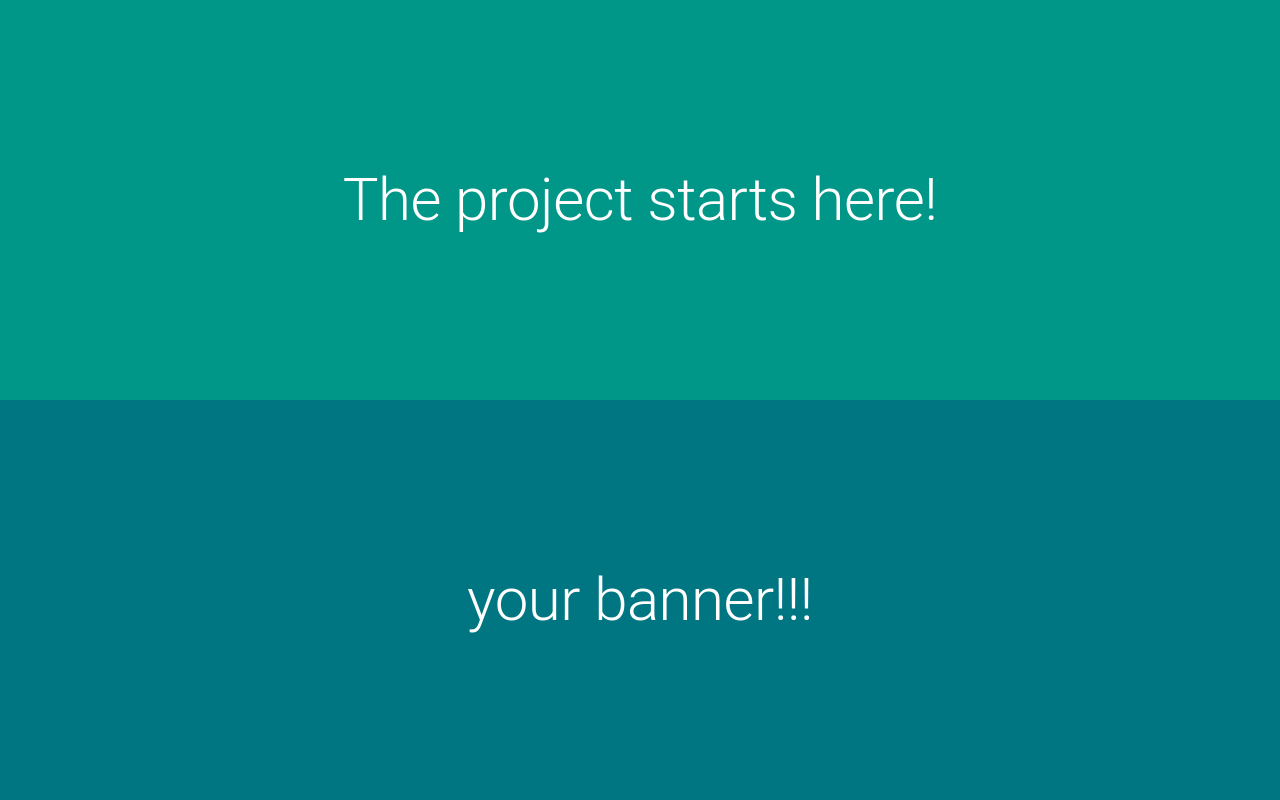
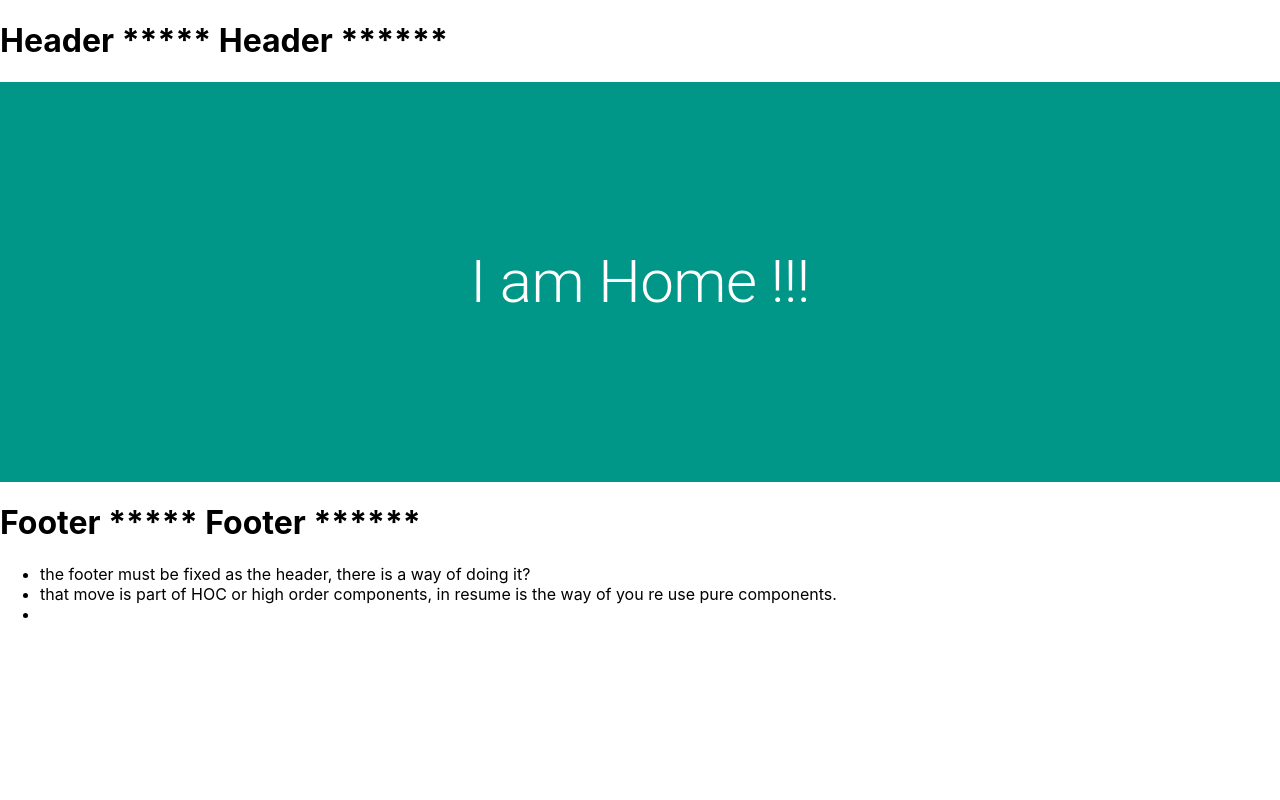
Before and after one commit to okubobarros/react_practitioner, a React (Create React App) app in the folder my-app/: page / in a window 1280 px wide. Shown: the top 800 px of the page. Built offline with nearby package versions, Linux system fonts and the light colour scheme.

Commit message:
Header and Footer fixed

```diff
--- a/my-app/src/App.js
+++ b/my-app/src/App.js
@@ -1,38 +1,15 @@
-import { Grid, Typography } from '@mui/material';
+import Home from './views/Home'
+import Footer from './components/Footer/index.js'
+import Header from './components/Header/index.js'
 
-// this is the main folder on the starter Project, react today creates a functional components
-// meaing you wont see anymore class base component for legacy code is good to understand that way of doing react.
 
 function App() {
   return (
-    // <div className="App">
-    //   <header className="App-header">
-    //     {/* <img src={logo} className="App-logo" alt="logo" /> */}
-    //     <p>
-    //       the project starts here
-    //     </p>
-    //     {/* <a
-    //       className="App-link"
-    //       href="https://reactjs.org"
-    //       target="_blank"
-    //       rel="noopener noreferrer"
-    //     >
-    //       Learn React
-    //     </a> */}
-    //   </header>
-    // </div>
-    <Grid
-      container
-      direction='row'
-      justifyContent='center'
-      alignItems='center'
-      sx={{ minHeight: '50VH', bgcolor: '#009688' }}>
-      <Grid item sx={{ color: '#fff' }}>
-        <Typography variant='h2' fontSize='bold'>
-          The project starts here!
-        </Typography>
-      </Grid>
-    </Grid>
+    <>
+      <Header />
+      <Home />
+      <Footer />
+    </>
   );
 }
 
--- a/my-app/src/components/Footer/Footer.js
+++ b/my-app/src/components/Footer/index.js
@@ -20,3 +20,7 @@ function Footer() {
 }
 
 export default Footer;
+
+// when I started I had to import React to work w/ a react file, like:
+
+// import React from './react'; ----NOT ANYMORE---
--- /dev/null
+++ b/my-app/src/components/Header/index.js
@@ -0,0 +1,12 @@
+function Header() {
+    return (
+        <div>
+            <h1>
+                Header ***** Header ******
+            </h1>
+
+        </div >
+    )
+}
+
+export default Header;
--- a/my-app/src/index.js
+++ b/my-app/src/index.js
@@ -2,8 +2,7 @@ import React from 'react';
 import ReactDOM from 'react-dom/client';
 import './index.css';
 import App from './App';
-import Banner from './components/Banners/Banner';
-import Footer from './components/Footer/Footer';
+
 
 import reportWebVitals from './reportWebVitals';
 
@@ -11,8 +10,6 @@ const root = ReactDOM.createRoot(document.getElementById('root'));
 root.render(
   <React.StrictMode>
     <App />
-    <Banner />
-    <Footer />
   </React.StrictMode>
 );
 
--- /dev/null
+++ b/my-app/src/views/Home.js
@@ -0,0 +1,21 @@
+import { Grid, Typography } from '@mui/material';
+
+// this is the main folder on the starter Project, react today creates a functional components
+// meaing you wont see anymore class base component for legacy code is good to understand that way of doing react.
+
+export default function Home() {
+    return (
+        <Grid
+            container
+            direction='row'
+            justifyContent='center'
+            alignItems='center'
+            sx={{ minHeight: '50VH', bgcolor: '#009688' }}>
+            <Grid item sx={{ color: '#fff' }}>
+                <Typography variant='h2' fontSize='bold'>
+                    I am Home !!!
+                </Typography>
+            </Grid>
+        </Grid>
+    );
+}
```
Also changed, not shown: my-app/src/views/About.js (added, +9 -0 lines), my-app/src/views/ContactUs.js (added, +9 -0 lines).
